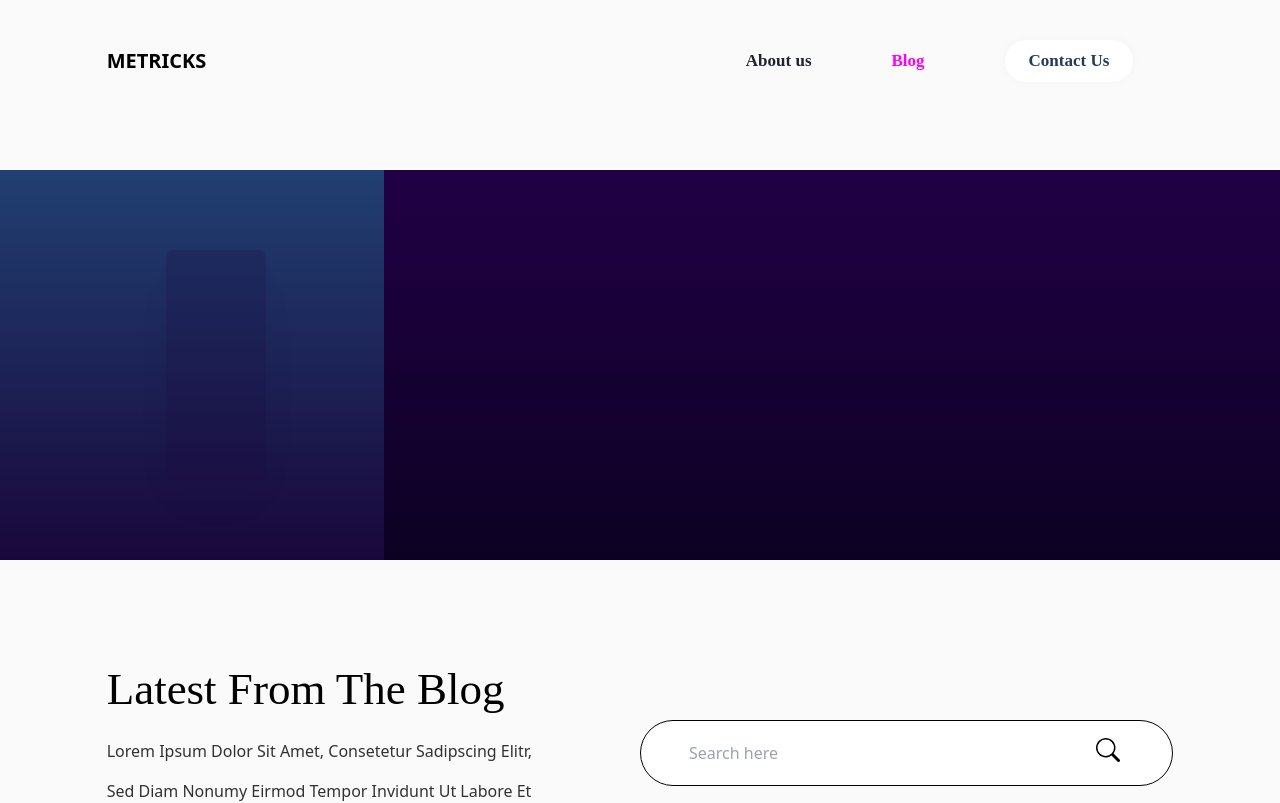
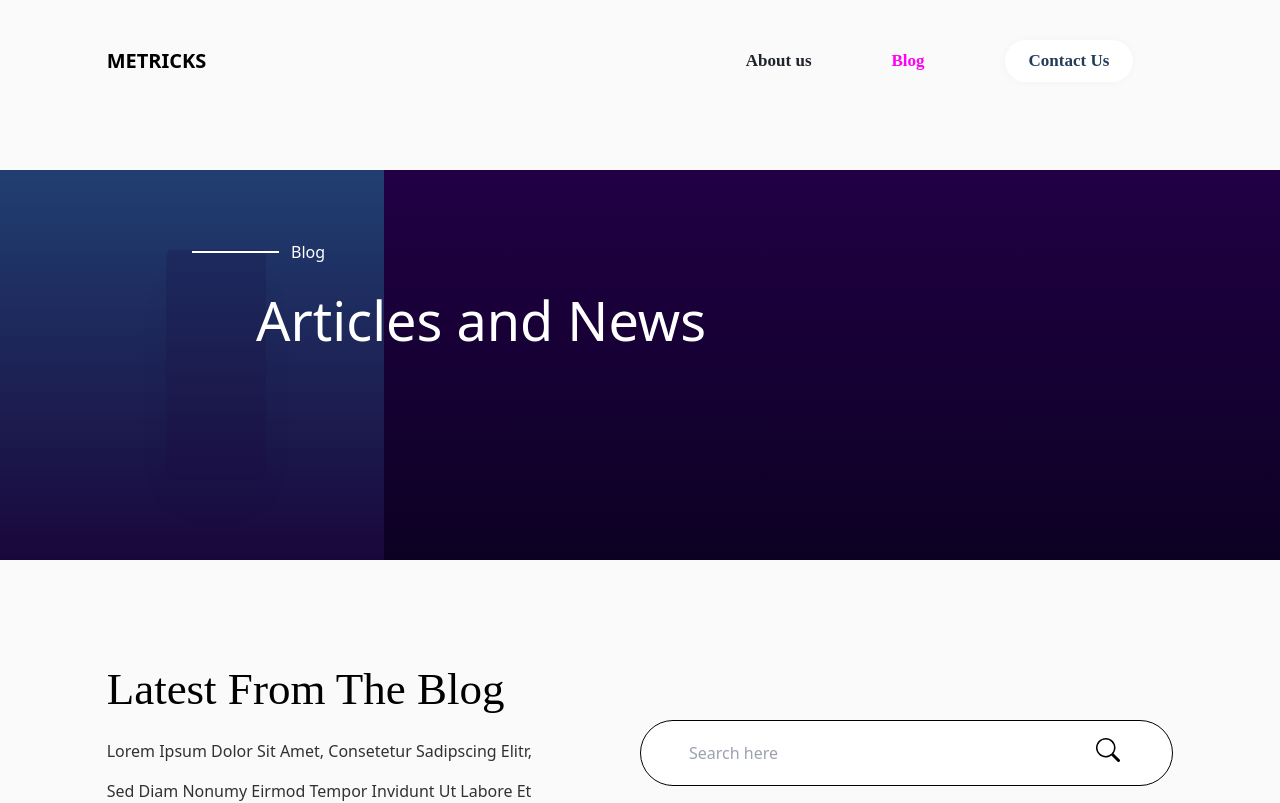
Before and after one commit to Ayomikuolatunji/paddle-frontend-assessment, a Next.js app: page /blog in a window 1280 px wide. Shown: the top 803 px of the page. Built offline with nearby package versions, Linux system fonts and the light colour scheme.

Commit message:
hero com

```diff
--- a/layouts/blog/Blog.tsx
+++ b/layouts/blog/Blog.tsx
@@ -14,6 +14,7 @@ export default function Blog() {
 
   return (
     <>
+        {/*hero , knowMore and RecentArticle  */}
         <Hero/>
         {/* the components wrapped in the div foldder have eqaul width and they need to behave the same for proper responsiveness */}
        <div className='sm:w-10/12 mx-auto w-full sm:px-0 px-3'>
@@ -21,7 +22,7 @@ export default function Blog() {
           <BlogPost/>
           <RecentArticle/>
        </div>
-       {/* what to know more about metrics component */}
+        {/* what to know more about metrics component */}
        <KnowMore/>
        <Footer/>
     </>
--- a/layouts/blog/Hero.tsx
+++ b/layouts/blog/Hero.tsx
@@ -1,15 +1,26 @@
 import React from 'react'
 
 const Hero:React.FC=()=>{
+
+
+
+
   return (
-    <div className='h-[390px] hero width-full flex mb-24 mt-12'>
+    <div className='h-[390px] hero w-full flex mb-24 mt-12'>
+      {/* layout */}
        <div className="lefts w-[30%] h-[inherent] flex items-center justify-center transparent">
            <div className='bg-[#19073B] h-[230px] w-[100px] rounded-md shadow-2xl opacity-[0.2] block ml-12 -z-10'>
            </div>
        </div>
        <div className="right w-[70%] bg-gradient-to-b from-[#210045]  to-[#0C0123] h-[inherent]">
-
        </div>
+       <div className="readmore flex absolute top-[30%] left-[15%] items-center">
+          <span className='bg-[#FFFFFF] h-[2px] w-[87px] block'></span>
+          <p className='text-[#FFFFFF] ml-3 cursor-pointer'>Blog</p>
+        </div>
+        <div className="content absolute top-[35%] sm:left-[20%] left-[0] sm:px-0 px-1">
+            <h1 className='text-[#FFFFFF] text-[54px]'>Articles and News</h1>
+        </div>
     </div>
   )
 }
--- /dev/null
+++ b/pages/about/index.tsx
@@ -0,0 +1,11 @@
+import type { NextPage } from 'next'
+import Blog from '../../layouts/blog/Blog'
+
+
+
+
+const index: NextPage = () => {
+  return <Blog/>
+}
+
+export default index
```
